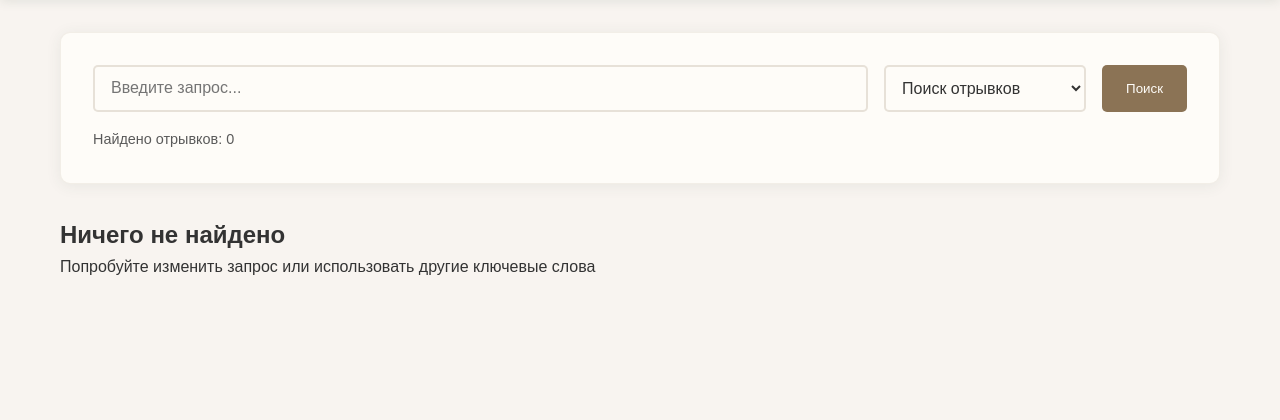
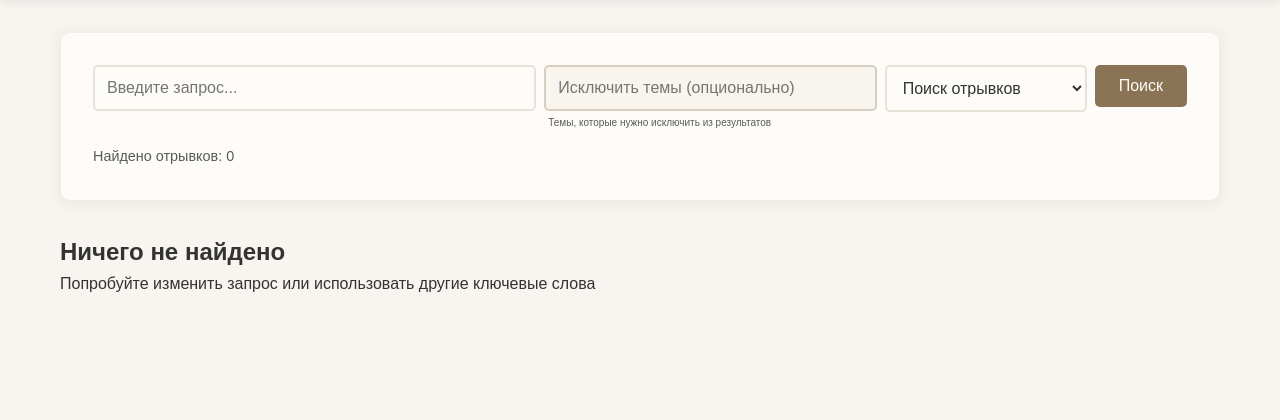
Before and after one commit to dizhevsssssk/tolstoy-semantic-search, a Flask app: page /search in a window 1280 px wide. Shown: the part 74-494 px from the top of the page. Run offline with Flask 3, Linux system fonts and the light colour scheme; parts of the project's set-up code (start-up, migrations or seed data) failed here and were passed over; some libraries are stand-ins or nearby versions.

Commit message:
Добавлена поддержка отрицательных запросов
- Реализована логика обработки отрицательных запросов в search_engine.py
- Добавлено поле для отрицательного запроса на главной странице и странице результатов
- Обновлены стили для нового поля ввода
- Добавлен индикатор исключенных тем в результатах поиска
- Интегрирована функциональность в API поиска

```diff
--- a/app.py
+++ b/app.py
@@ -77,12 +77,13 @@ def index():
 @app.route('/search')
 def search():
     query = request.args.get('q', '')
+    negative_query = request.args.get('negative_q', '')
     search_type = request.args.get('type', 'passages')
 
     if not query:
-        return render_template('search.html', results=[], query='', search_type=search_type)
+        return render_template('search.html', results=[], query='', negative_query='', search_type=search_type)
 
-    # Сохраняем в историю
+    # Сохраняем в историю (только основной запрос)
     if 'search_history' not in session:
         session['search_history'] = []
 
@@ -97,17 +98,17 @@ def search():
 
     try:
         if search_type == 'passages':
-            # Поиск по отрывкам
-            results = search_engine.search_passages(query, top_k=15)
+            # Поиск по отрывкам с отрицательным запросом
+            results = search_engine.search_passages(query, top_k=15, negative_query=negative_query)
         else:
-            # Поиск по произведениям
-            results = search_engine.search_works(query, top_k=20)
+            # Поиск по произведениям с отрицательным запросом
+            results = search_engine.search_works(query, top_k=20, negative_query=negative_query)
 
-        return render_template('search.html', results=results, query=query, search_type=search_type)
+        return render_template('search.html', results=results, query=query, negative_query=negative_query, search_type=search_type)
 
     except Exception as e:
         print(f"Ошибка при поиске: {e}")
-        return render_template('search.html', results=[], query=query, search_type=search_type, error=str(e))
+        return render_template('search.html', results=[], query=query, negative_query=negative_query, search_type=search_type, error=str(e))
 
 @app.route('/work/<int:work_id>')
 def work_detail(work_id):
@@ -194,8 +195,9 @@ def stats():
 @app.route('/api/search')
 def api_search():
     query = request.args.get('q', '')
+    negative_query = request.args.get('negative_q', '')
     # Используем поиск по отрывкам как основной API
-    results = search_engine.search_passages(query, top_k=10)
+    results = search_engine.search_passages(query, top_k=10, negative_query=negative_query)
     return jsonify(results)
 
 @app.route('/api/works')
--- a/static/style.css
+++ b/static/style.css
@@ -260,16 +296,25 @@ body {
 }
 
 .search-form-inline {
-    display: flex;
-    gap: 1rem;
     margin-bottom: 1rem;
-    flex-wrap: wrap;
 }
 
-.search-form-inline input {
-    flex: 1;
+.search-input-group {
+    display: flex;
+    gap: 0.5rem;
+    margin-bottom: 0.5rem;
+    flex-wrap: wrap;
+    align-items: flex-start;
+}
+
+.main-query-container {
+    flex: 2;
     min-width: 200px;
-    padding: 0.75rem 1rem;
+}
+
+.main-query-container input {
+    width: 100%;
+    padding: 0.75rem;
     border: 2px solid rgba(139, 115, 85, 0.2);
     border-radius: 5px;
     font-size: 1rem;
@@ -278,21 +323,53 @@ body {
     transition: border-color 0.3s ease;
 }
 
-.search-form-inline input:focus {
+.main-query-container input:focus {
     border-color: var(--chocolate);
     outline: none;
 }
 
-.search-form-inline select {
+.negative-query-container-inline {
+    flex: 1.5;
+    min-width: 180px;
+}
+
+.negative-query-input-inline {
+    width: 100%;
+    padding: 0.75rem;
+    border: 2px solid rgba(139, 115, 85, 0.3);
+    border-radius: 5px;
+    font-size: 1rem;
+    background: rgba(139, 115, 85, 0.05);
+    color: var(--text-dark);
+    transition: border-color 0.3s ease;
+}
+
+.negative-query-input-inline:focus {
+    border-color: var(--chocolate);
+    outline: none;
+    background: var(--off-white);
+}
+
+.negative-query-hint-inline {
+    color: var(--text-light);
+    font-size: 0.75rem;
+    margin-top: 0.25rem;
+    padding-left: 0.25rem;
+    line-height: 1.2;
+}
+
+.search-input-group select {
+    min-width: 150px;
     padding: 0.75rem;
     border: 2px solid rgba(139, 115, 85, 0.2);
     border-radius: 5px;
+    font-size: 1rem;
     background: var(--off-white);
     color: var(--text-dark);
-    font-size: 1rem;
+    transition: border-color 0.3s ease;
 }
 
-.search-form-inline button {
+.search-input-group button {
     padding: 0.75rem 1.5rem;
     background: var(--chocolate);
     color: var(--off-white);
@@ -300,10 +377,23 @@ body {
     border-radius: 5px;
     cursor: pointer;
     transition: background 0.3s ease;
+    font-size: 1rem;
+    height: fit-content;
+    align-self: flex-start;
 }
 
-.search-form-inline button:hover {
+.search-input-group button:hover {
     background: var(--light-chocolate);
+}
+
+.negative-query-indicator {
+    color: var(--medium-green);
+    font-weight: 500;
+    margin-left: 0.5rem;
+    font-size: 0.9rem;
+    background: rgba(74, 124, 89, 0.1);
+    padding: 0.2rem 0.5rem;
+    border-radius: 3px;
 }
 
 .results-count {
--- a/templates/index.html
+++ b/templates/index.html
@@ -10,6 +10,12 @@
             <div class="search-box">
                 <input type="text" name="q" placeholder="Введите ваш запрос..." required>
                 <button type="submit">Найти</button>
+            </div>
+            <div class="negative-query-container">
+                <input type="text" name="negative_q" placeholder="Исключить темы (опционально)" class="negative-query-input">
+                <div class="negative-query-hint">
+                    <small>Введите темы, которые нужно исключить из результатов</small>
+                </div>
             </div>
         </form>
 
--- a/templates/search.html
+++ b/templates/search.html
@@ -6,18 +6,31 @@
 <div class="container">
     <div class="search-header">
         <form action="{{ url_for('search') }}" method="get" class="search-form-inline">
+            <div class="search-input-group">
+                <div class="main-query-container">
                     <input type="text" name="q" value="{{ query }}" placeholder="Введите запрос..." required>
+                </div>
+                <div class="negative-query-container-inline">
+                    <input type="text" name="negative_q" value="{{ negative_query }}" placeholder="Исключить темы (опционально)" class="negative-query-input-inline">
+                    <div class="negative-query-hint-inline">
+                        <small>Темы, которые нужно исключить из результатов</small>
+                    </div>
+                </div>
                 <select name="type">
                     <option value="passages" {% if search_type == 'passages' %}selected{% endif %}>Поиск отрывков</option>
                     <option value="works" {% if search_type == 'works' %}selected{% endif %}>Поиск произведений</option>
                 </select>
                 <button type="submit">Поиск</button>
+            </div>
         </form>
         <p class="results-count">
             {% if search_type == 'passages' %}
                 Найдено отрывков: {{ results|length }}
             {% else %}
                 Найдено произведений: {{ results|length }}
+            {% endif %}
+            {% if negative_query %}
+                <span class="negative-query-indicator">(исключены темы: "{{ negative_query }}")</span>
             {% endif %}
         </p>
     </div>
```
Also changed, not shown: other parts of static/style.css (+36 -0 lines), search_engine.py (+83 -15 lines). Lines whose indentation alone changed are shown as unchanged.
